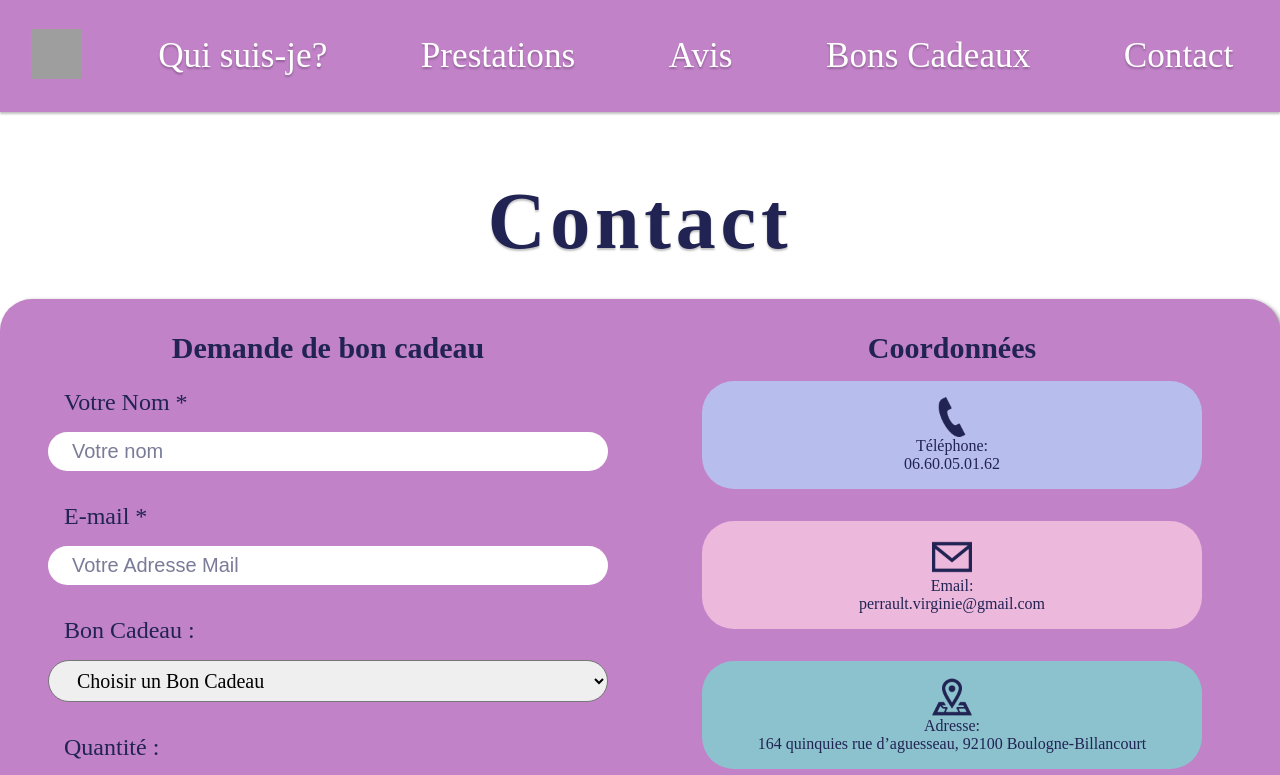
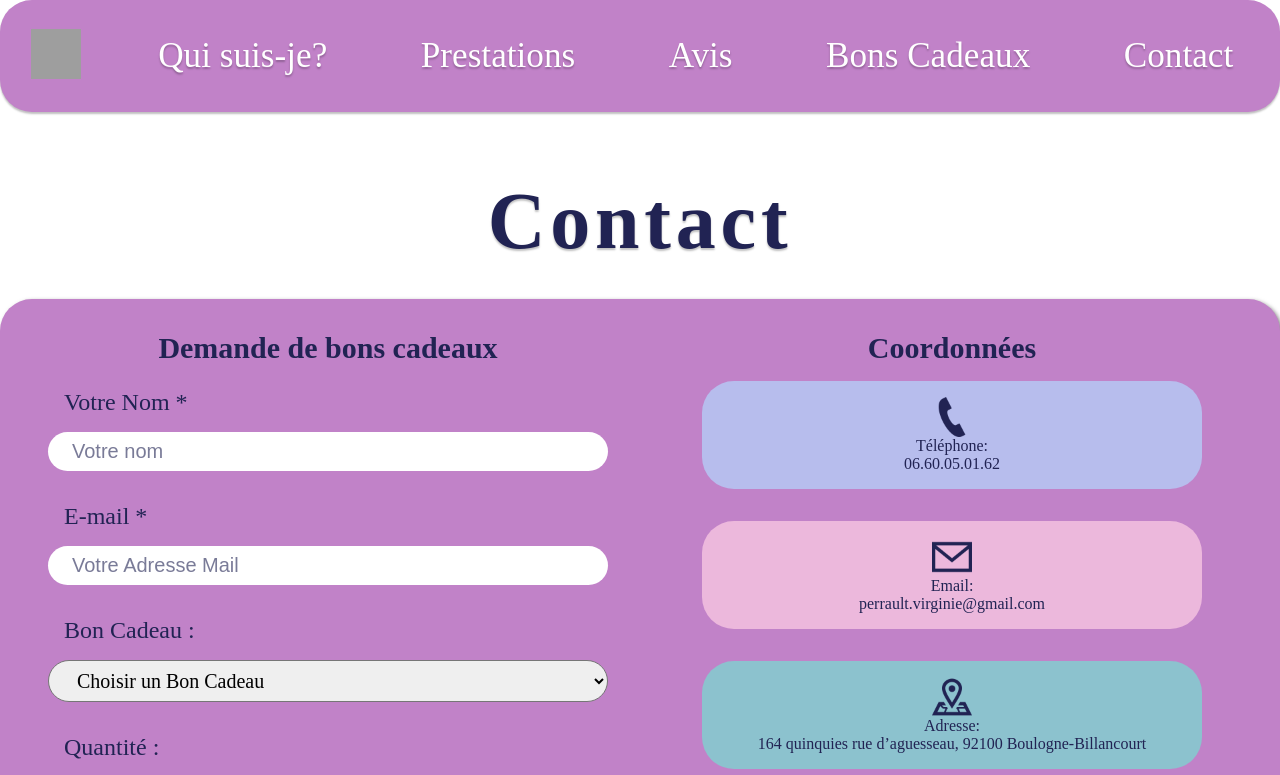
Before and after one commit to RaspberryChaos/next-site-virginie-perrault, a Next.js app: page /bons-cadeaux in a window 1280 px wide. Shown: the top 775 px of the page. Built offline with nearby package versions, Linux system fonts and the light colour scheme; grey boxes are pictures that could not be loaded; a web font is replaced by a local one.

Commit message:
spelling mistake corrected, navbar rounded corners, navbar menu z-index changed

```diff
--- a/components/BonsCadeauxContainer.js
+++ b/components/BonsCadeauxContainer.js
@@ -19,7 +19,7 @@ const BonsCadeauxContainer = () => {
           title="Atelier Massage Bébé"
           src="/imgs/toys-purple.png"
           alt="jouets pour bébé"
-          text="1 Séance Decouverte à Domicile"
+          text="1 Séance Découverte à Domicile"
           price="60€"
         />
 
--- a/components/ContactForm.js
+++ b/components/ContactForm.js
@@ -39,7 +39,7 @@ const ContactForm = (props) => {
           />
         </div>
 
-        {props.title === "Demande de bon cadeau" &&
+        {props.title === "Demande de bons cadeaux" &&
           <div>
                     <div className={styles.formGroup}>
                         <label htmlFor="bons-cadeaux">Bon Cadeau :</label>
@@ -49,7 +49,7 @@ const ContactForm = (props) => {
                               Massage Bébé - 5 séances (200€)
                             </option>
                             <option value="massage_bebe_seance_decoverte">
-                              Massage Bébé - Séance Decouverte (60€)
+                              Massage Bébé - Séance Découverte (60€)
                             </option>
                             <option value="massage_femme_enceinte">
                               Massage Femme Enceinte Ayurveda (90€)
--- a/pages/bons-cadeaux.js
+++ b/pages/bons-cadeaux.js
@@ -8,7 +8,7 @@ const BonsCadeauxPage = () => {
     <div className="container">
       <h2 className="sectionHeading">Contact</h2>
       <div className="purple-container contact-container">
-        <ContactForm title="Demande de bon cadeau" />
+        <ContactForm title="Demande de bons cadeaux" />
         <ContactDetails />
       </div>
       </div>
--- a/styles/LandingPage.module.css
+++ b/styles/LandingPage.module.css
@@ -51,6 +51,7 @@
         background-image: url("../public/imgs/main-image.jpeg");
         background-size: 60%;
         background-position: right 25%;
+        margin-top: 1rem;
     }
 }
 
@@ -69,6 +70,6 @@
 /* Large Devices, Wide Screens */
 @media (min-width: 1200px) {
     .landingPage {
-      background-size: 28%;
+      background-size: 26%;
     }
   }
--- a/styles/Nav.module.css
+++ b/styles/Nav.module.css
@@ -67,7 +67,7 @@
   text-align: center;
   transition: 0.3s;
   box-shadow: var(--text-shadow);
-  z-index: 10;
+  z-index: 50;
   padding-bottom: 10vh;
 }
 
@@ -105,6 +105,10 @@
   .hamburgerActive {
     display: none;
   }
+
+  .mainNav {
+    border-radius: 2rem;
+  }
 }
 
 /* Large Devices, Wide Screens */
```
